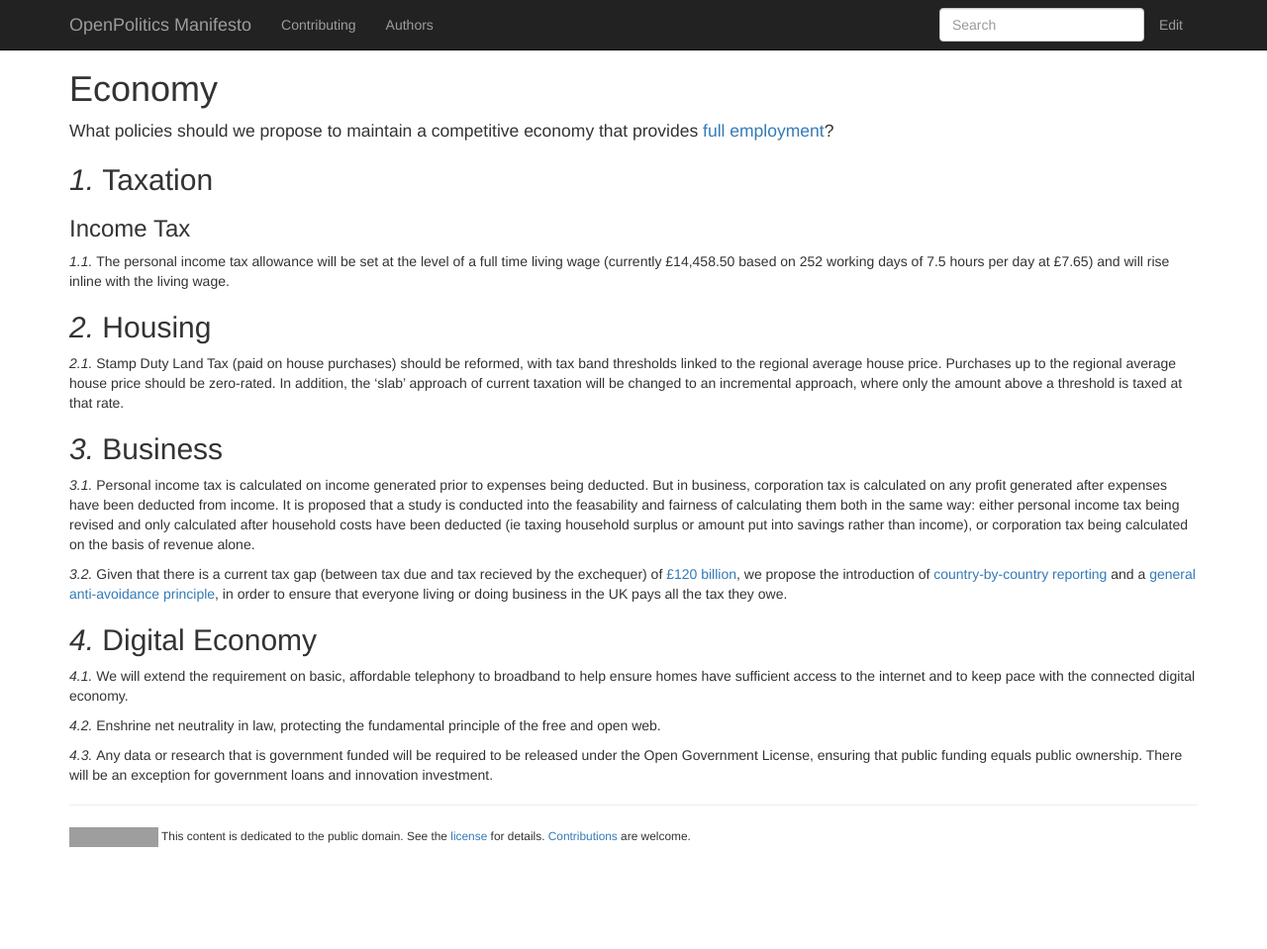
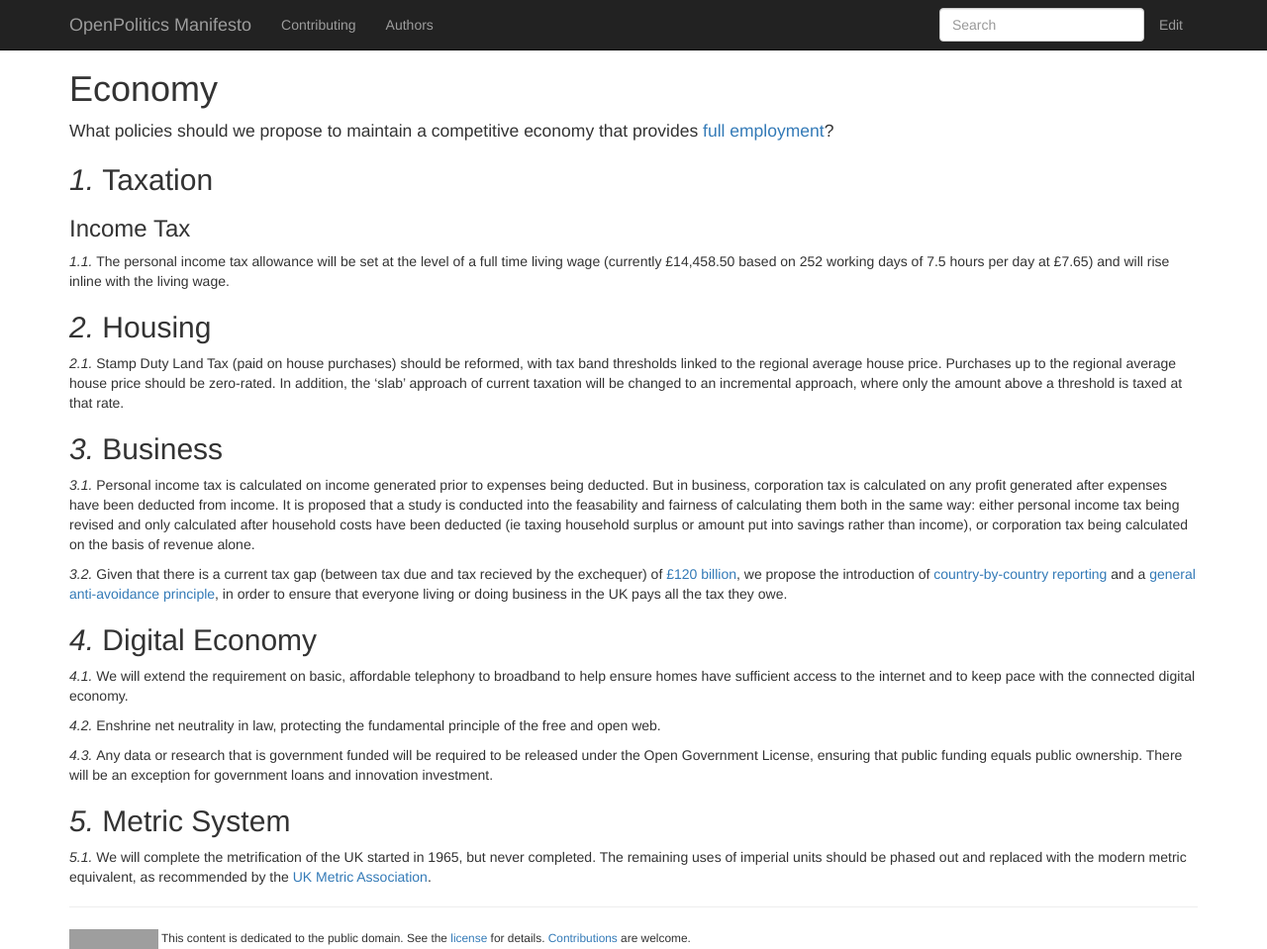
Before and after one commit to openpolitics/manifesto, a Jekyll site: the page built from economy.md, in a window 1280 px wide and 959 px high. Shown: the whole window at 99% size. Built offline with Jekyll 4.4.1, drawn with Linux system fonts in a browser that asks for light colours; nearby versions of some CDN libraries; grey boxes are pictures that could not be loaded.

Commit message:
Change over to a fully metric system of units

```diff
--- a/economy.md
+++ b/economy.md
@@ -29,3 +29,7 @@ We will extend the requirement on basic, affordable telephony to broadband to he
 Enshrine net neutrality in law, protecting the fundamental principle of the free and open web.
 
 Any data or research that is government funded will be required to be released under the Open Government License, ensuring that public funding equals public ownership. There will be an exception for government loans and innovation investment.
+
+## Metric System
+
+We will complete the metrification of the UK started in 1965, but never completed. The remaining uses of imperial units should be phased out and replaced with the modern metric equivalent, as recommended by the [UK Metric Association](http://metric.org.uk/).
```
